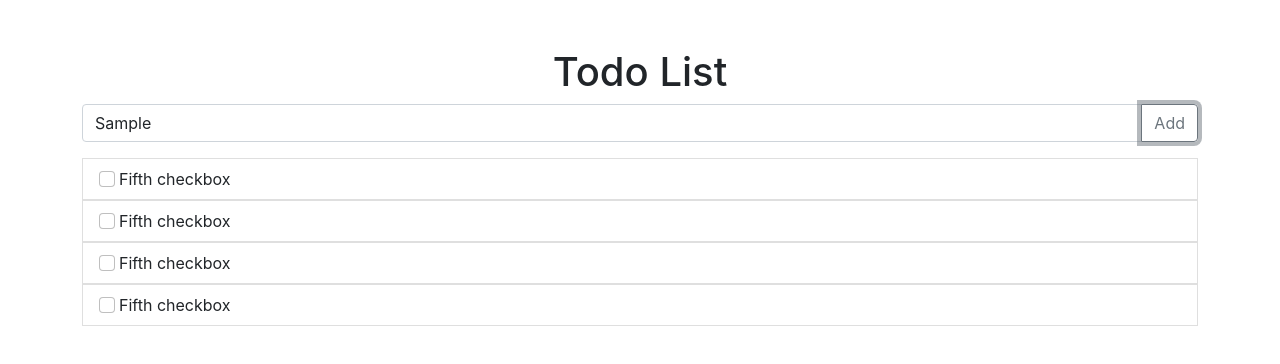
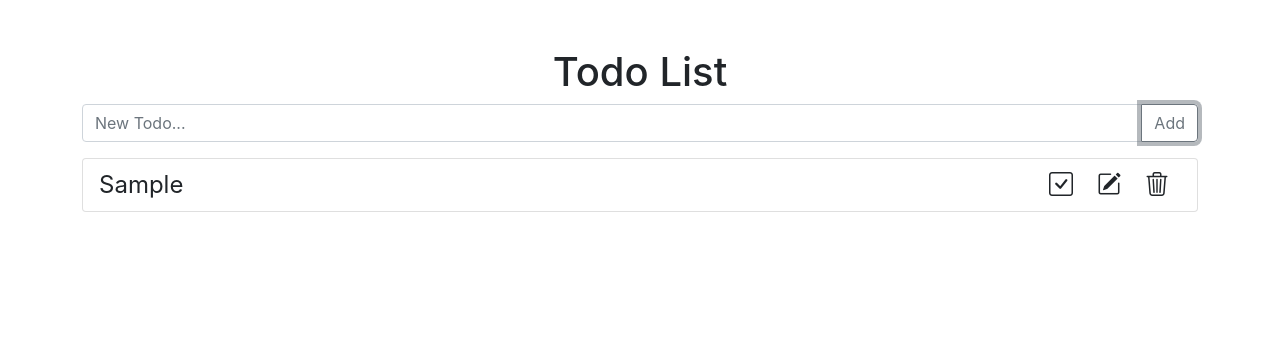
Before and after one commit to Axda-Web/to-do--app, a React (Create React App) app: page / in a window 1280 px wide. Both pictures are taken after typing "Sample" into the empty fields and a click on the button "Add". Shown: the top 364 px of the page. Built offline with nearby package versions, Linux system fonts and the light colour scheme.

Commit message:
Added the 'Add ToDo' functionnality

```diff
--- a/package.json
+++ b/package.json
@@ -6,6 +6,7 @@
     "@testing-library/jest-dom": "^5.16.4",
     "@testing-library/react": "^13.1.1",
     "@testing-library/user-event": "^13.5.0",
+    "bootstrap-icons": "^1.8.1",
     "react": "^18.0.0",
     "react-dom": "^18.0.0",
     "react-scripts": "5.0.1",
--- a/public/index.html
+++ b/public/index.html
@@ -25,9 +25,10 @@
       Learn how to configure a non-root public URL by running `npm run build`.
     -->
     <!-- Bootstrap -->
+    <link rel="stylesheet" href="https://cdn.jsdelivr.net/npm/bootstrap-icons@1.8.1/font/bootstrap-icons.css">
     <link href="https://cdn.jsdelivr.net/npm/bootstrap@5.1.3/dist/css/bootstrap.min.css" rel="stylesheet" integrity="sha384-1BmE4kWBq78iYhFldvKuhfTAU6auU8tT94WrHftjDbrCEXSU1oBoqyl2QvZ6jIW3" crossorigin="anonymous">
 
-    <title>React App</title>
+    <title>ToDo App</title>
   </head>
   <body>
     <noscript>You need to enable JavaScript to run this app.</noscript>
--- a/src/app/App.jsx
+++ b/src/app/App.jsx
@@ -4,12 +4,34 @@ import './App.css';
 import AddTodo from '../components/AddTodo/AddTodo';
 import TodoList from '../components/TodoList/TodoList';
 
-function App() {
+const  App = () => {
+
+  const [todos, setTodos] = useState([])
+
+  const addTodo = (todo) => {
+    setTodos( prev => ([
+      ...prev,
+      todo
+    ]))
+  }
+
+  const setToDone = id => setTodos( prev => {
+    return prev.map( todo => {
+      if(todo.id === id){
+        return {...todo, done: !todo.done}
+      }
+      return todo
+    })
+  })
+
   return (
     <div className="container text-center mt-5">
       <h1>Todo List</h1>
-      <AddTodo />
-      <TodoList />
+      <AddTodo  todos={todos}
+                addTodo={addTodo}
+              />
+      <TodoList todos={todos}
+                setToDone={setToDone}/>
     </div>
   );
 }
--- a/src/components/AddTodo/AddTodo.jsx
+++ b/src/components/AddTodo/AddTodo.jsx
@@ -2,12 +2,47 @@ import React, { useState } from "react";
 
 import './AddTodo.css'
 
-const AddTodo = () => {
+const AddTodo = ({todos, addTodo}) => {
+
+    const [text, setText] = useState('')
+
+    const generateRandomId = () => {
+        let randomId = Math.floor(Math.random() * 100)
+
+        // eslint-disable-next-line no-loop-func
+        while (todos.find( todo => todo.id === randomId)){
+            randomId = Math.floor(Math.random() * 100)
+        }
+        return randomId
+    }
+
+    const handleInputChange = e => {
+        setText(e.target.value)
+    }
+
+    const handleBtnClick = e => {
+        e.preventDefault()
+        addTodo({
+            id: generateRandomId(),
+            title: text,
+            done: false
+        })
+        setText('')
+    }
 
     return (
         <div className="input-group mb-3">
-            <input type="text" className="form-control" placeholder="New Todo..." aria-label="New Todo..." aria-describedby="button-addon2" />
-            <button className="btn btn-outline-secondary" type="button" id="button-addon2">Add</button>
+            <input  type="text"
+                    className="form-control"
+                    placeholder="New Todo..."
+                    aria-label="New Todo..."
+                    value={text}
+                    onChange={handleInputChange}
+                />
+            <button className="btn btn-outline-secondary"
+                    type="button"
+                    id="button-addon2"
+                    onClick={handleBtnClick}>Add</button>
         </div>
     )
 }
--- a/src/components/TodoItem/TodoItem.css
+++ b/src/components/TodoItem/TodoItem.css
@@ -0,0 +1,13 @@
+.done {
+    text-decoration: line-through;
+}
+
+.heading {
+    font-size: 1.5rem;
+}
+
+.bi {
+    font-size: 1.5rem;
+    padding: .5em;
+    cursor: pointer;
+}
--- a/src/components/TodoItem/TodoItem.jsx
+++ b/src/components/TodoItem/TodoItem.jsx
@@ -1,16 +1,26 @@
-import React, { useState } from "react";
+import React from "react";
 
 import './TodoItem.css'
 
-const TodoItem = () => {
+const TodoItem = ({title, id, done, setToDone}) => {
+
+    const handleTodoClick = e => {
+        console.log('clicked!')
+        setToDone(id)
+    }
 
     return (
-        <div>
-            <label className="list-group-item">
-            <input className="form-check-input me-1" type="checkbox" value="" />
-            Fifth checkbox
-            </label>
-        </div>
+
+            <li className={`list-group-item ${done ? 'list-group-item-success done' : ''} d-flex justify-content-between align-items-center`}>
+                <div className="heading">{title} </div>
+                <div className="icons">
+                    <i className={`bi ${done ? 'bi-check-square-fill' : 'bi-check-square'}`} onClick={handleTodoClick}></i>
+                    <i className="bi bi-pencil-square"></i>
+                    <i className="bi bi-trash3"></i>
+                </div>
+
+            </li>
+
     )
 }
 
--- a/src/components/TodoList/TodoList.jsx
+++ b/src/components/TodoList/TodoList.jsx
@@ -1,17 +1,21 @@
-import React, { useState } from "react";
+import React from "react";
 
 import './TodoList.css'
 
 import TodoItem from "../TodoItem/TodoItem";
 
-const TodoList = () => {
+const TodoList = ({todos, setToDone}) => {
+
+    const displayTodos = todos.map( todo => <TodoItem   key={todo.id}
+                                                        title={todo.title}
+                                                        done={todo.done}
+                                                        id={todo.id}
+                                                        setToDone={setToDone}
+                                                    />)
 
     return (
         <div className="list-group text-start">
-            <TodoItem />
-            <TodoItem />
-            <TodoItem />
-            <TodoItem />
+            {displayTodos}
         </div>
     )
 }
```
Also changed, not shown: 1 other file (tests, documents, lock files or other folders).
